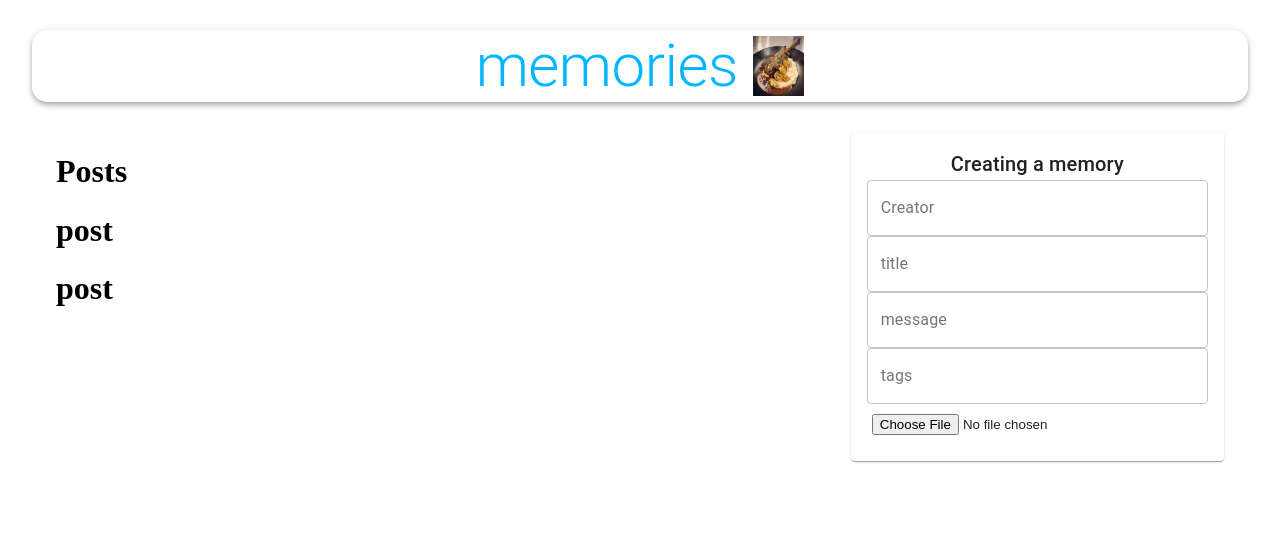
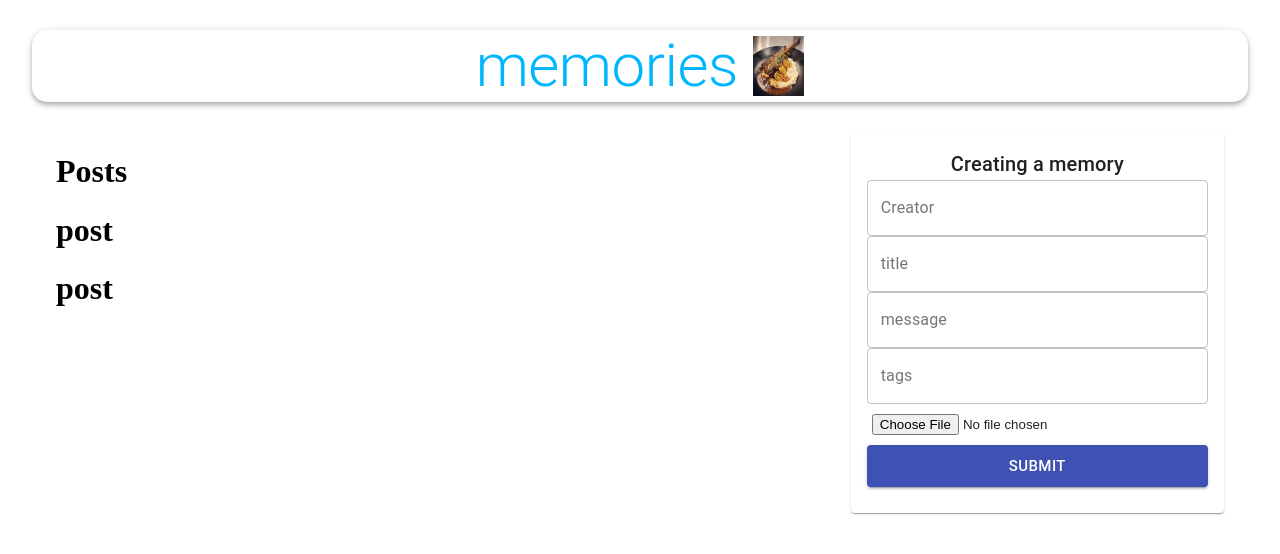
Before and after one commit to prestoncarroll/funwithmagic, a React (Create React App) app in the folder client/: page / in a window 1280 px wide. Shown: the top 554 px of the page. Built offline with nearby package versions, Linux system fonts and the light colour scheme; no server answers.

Commit message:
added submit bbutton on form

```diff
--- a/client/src/components/Form/Form.js
+++ b/client/src/components/Form/Form.js
@@ -72,6 +72,16 @@ const Form = () => {
             }
           />
         </div>
+        <Button
+          className={classes.buttonSubmit}
+          variant="contained"
+          color="primary"
+          size="large"
+          type="submit"
+          fullWidth
+        >
+          submit
+        </Button>
       </form>
     </Paper>
   );
```
Also changed, not shown: 1 other file (tests, documents, lock files or other folders).
